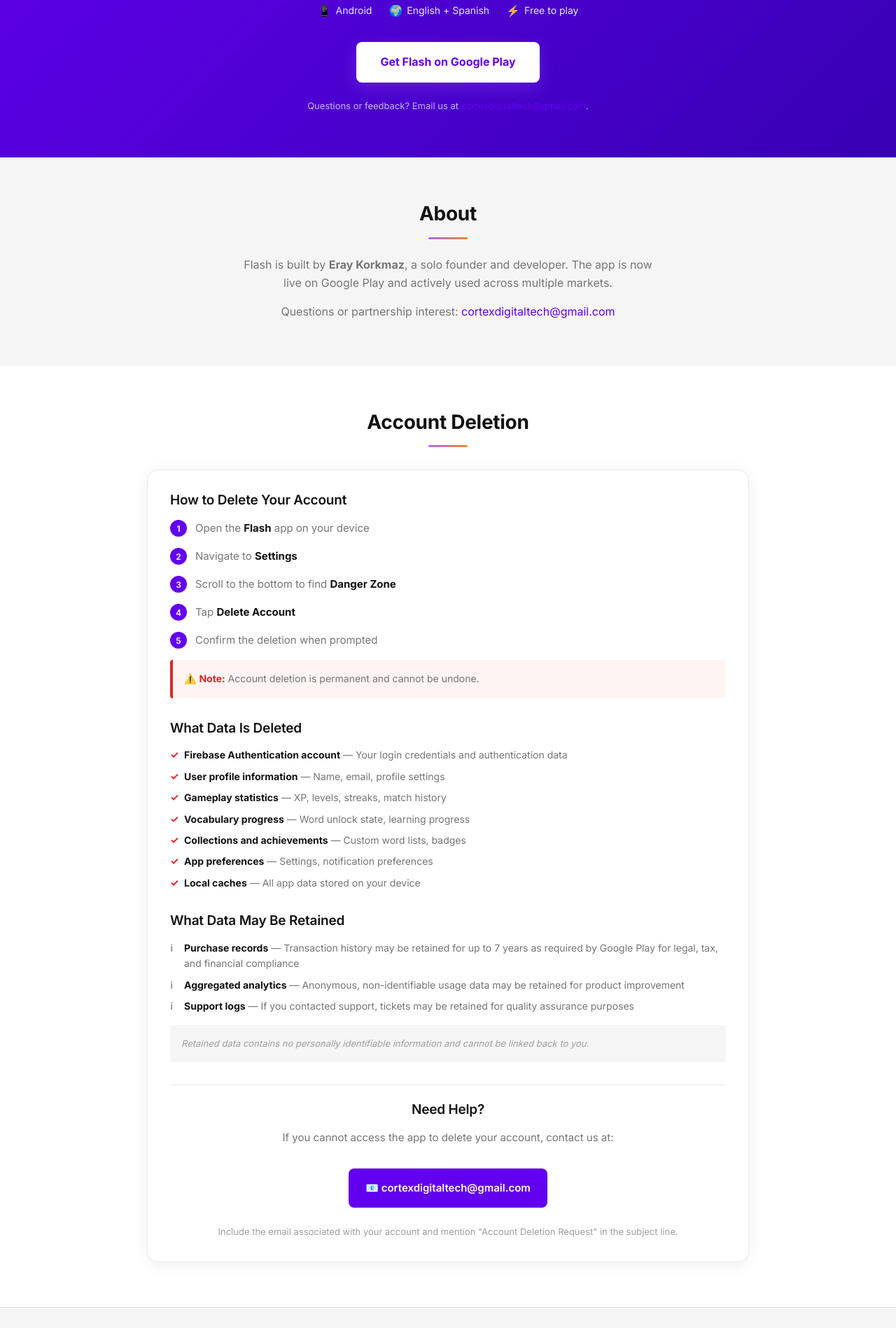
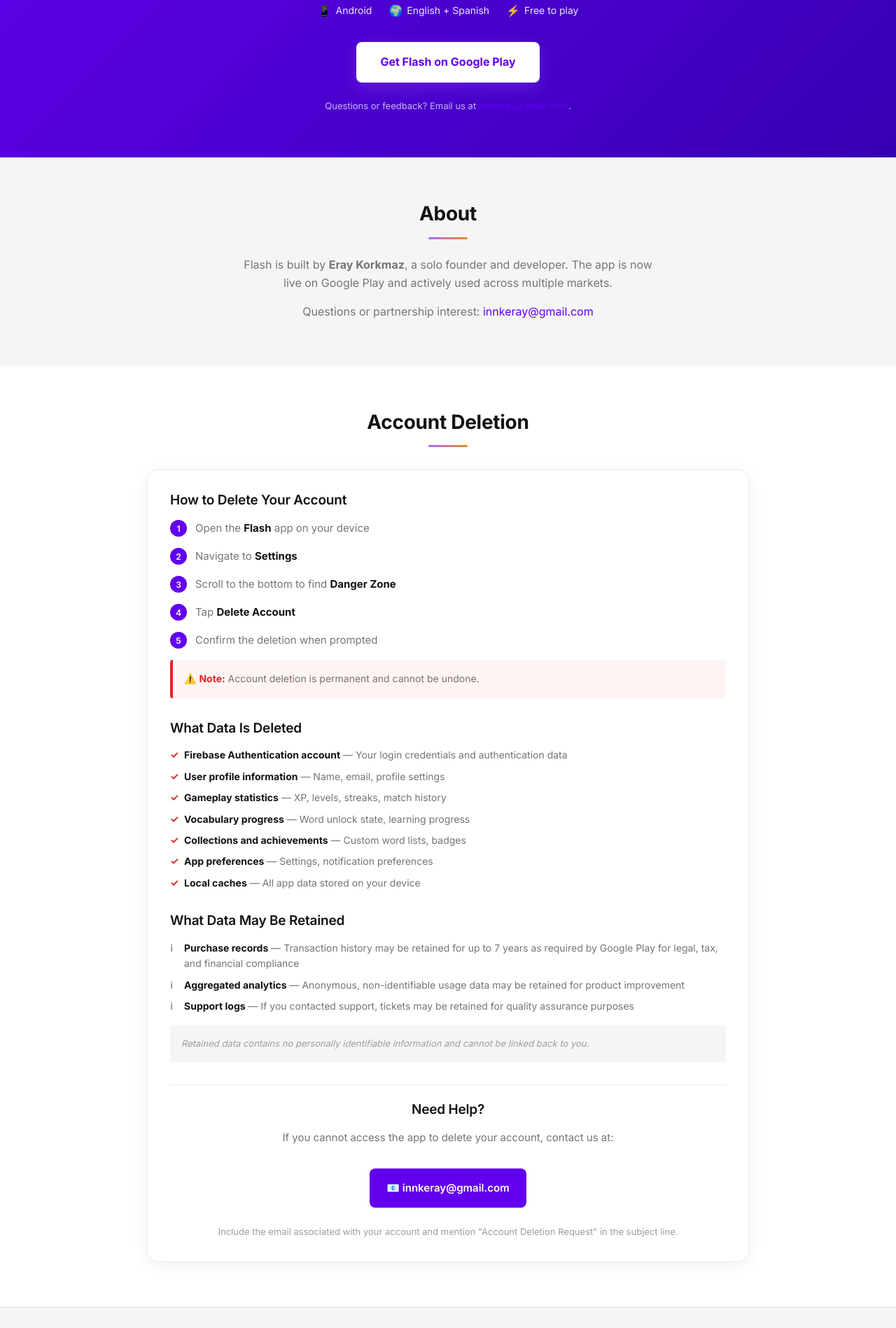
Before and after one commit to Dark-Matter3/flash, a plain HTML site: page index.html in a window 1280 px wide. Shown: the part 3624-5522 px from the top of the page at 70% size. Drawn offline with Linux system fonts and the light colour scheme.

Commit message:
Update Flash website contact email

```diff
--- a/index.html
+++ b/index.html
@@ -228,7 +228,7 @@
                 </div>
                 <a href="https://play.google.com/store/apps/details?id=com.flashtech.flash" target="_blank" rel="noopener" class="btn btn-primary btn-lg">Get Flash on Google Play</a>
                 <p class="beta-microcopy">
-                    Questions or feedback? Email us at <a href="mailto:cortexdigitaltech@gmail.com">cortexdigitaltech@gmail.com</a>.
+                    Questions or feedback? Email us at <a href="mailto:innkeray@gmail.com">innkeray@gmail.com</a>.
                 </p>
             </div>
         </div>
@@ -245,7 +245,7 @@
             <div class="founder-content">
                 <h2>About</h2>
                 <p>Flash is built by <strong>Eray Korkmaz</strong>, a solo founder and developer. The app is now live on Google Play and actively used across multiple markets.</p>
-                <p>Questions or partnership interest: <a href="mailto:cortexdigitaltech@gmail.com">cortexdigitaltech@gmail.com</a></p>
+                <p>Questions or partnership interest: <a href="mailto:innkeray@gmail.com">innkeray@gmail.com</a></p>
             </div>
         </div>
     </section>
@@ -301,8 +301,8 @@
                     <p class="deletion-card__support-text">
                         If you cannot access the app to delete your account, contact us at:
                     </p>
-                    <a href="mailto:cortexdigitaltech@gmail.com?subject=Flash%20Account%20Deletion%20Request" class="deletion-card__support-link">
-                        📧 cortexdigitaltech@gmail.com
+                    <a href="mailto:innkeray@gmail.com?subject=Flash%20Account%20Deletion%20Request" class="deletion-card__support-link">
+                        📧 innkeray@gmail.com
                     </a>
                     <p class="deletion-card__support-note">
                         Include the email associated with your account and mention "Account Deletion Request" in the subject line.
```
Also changed, not shown: privacy.html (+1 -1 lines), terms.html (+1 -1 lines), 2 other files.
